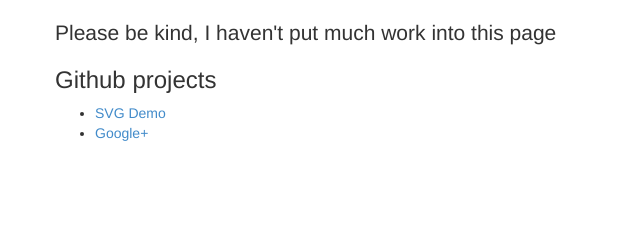
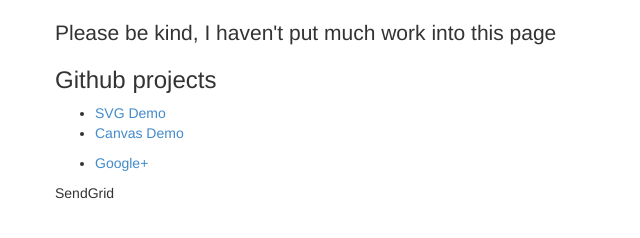
Before and after one commit to cwbrandsma/cwbrandsma.github.io, a website: page index.html in a window 1280 px wide. Shown: the part 62-300 px from the top of the page, without its empty margins (15-655 px from the left). Drawn offline with Linux system fonts and the light colour scheme.

Commit message:
Adding more demos

```diff
--- a/index.html
+++ b/index.html
@@ -13,10 +13,15 @@
 <h3>Github projects</h3>
 <ul>
 <li><a href='http://cwbrandsma.github.io/svgdemo'>SVG Demo</a></li>
+<li><a href='http://cwbrandsma.github.io/canvas'>Canvas Demo</a></li>
+</ul>
+
+<ul>
 <li><a href="https://plus.google.com/101840391213696280010" rel="publisher">Google+</a></li>
 
 </ul>
 
+<span>SendGrid</span>
 </div>
 </body>
 </html>
```
